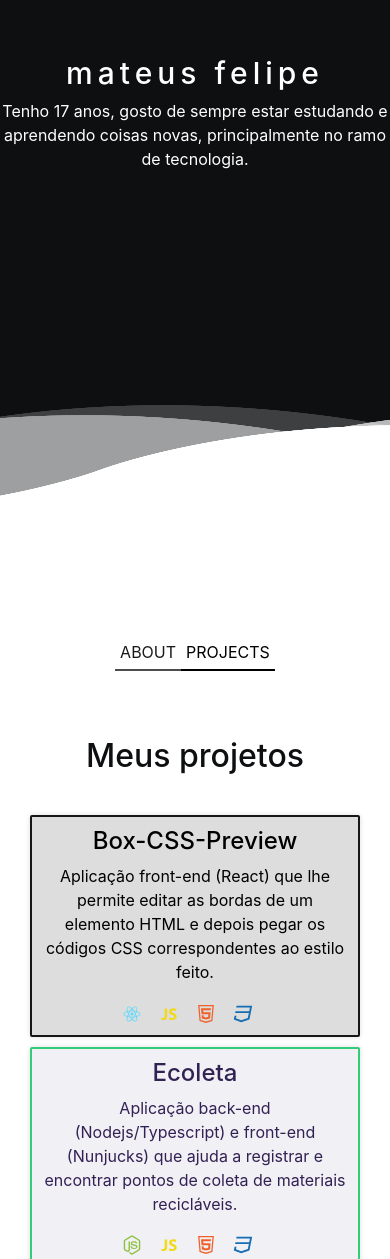
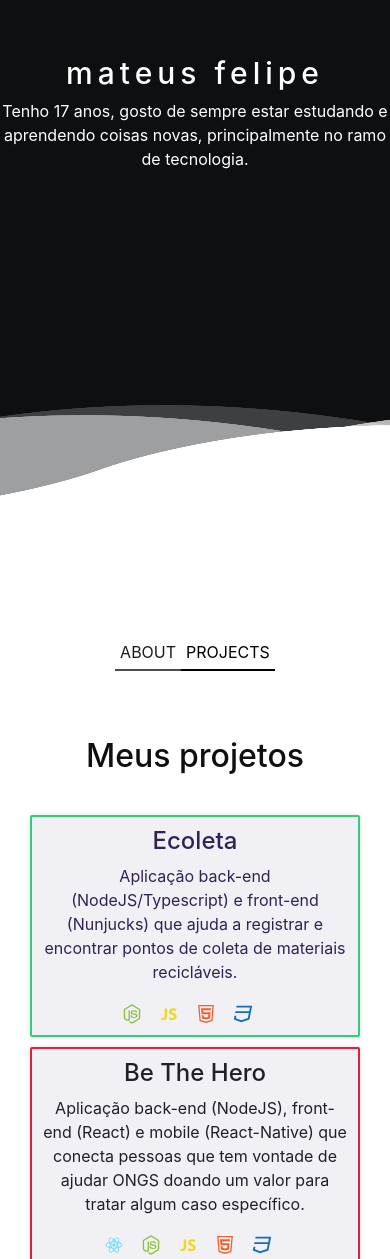
Before and after one commit to mateusfg7/portifolio, a React (Create React App) app: page /projects in a window 390 px wide. Shown: the part 309-1568 px from the top of the page. Built offline with nearby package versions, Linux system fonts and the light colour scheme.

Commit message:
'Be-The-Hero' project add

```diff
--- a/src/pages/Projects/index.js
+++ b/src/pages/Projects/index.js
@@ -20,6 +20,37 @@ export default function Projects() {
       <Menu />
       <h2 id="projects">Meus projetos</h2>
       <div className="projects">
+
+        <Link to="/projects/ecoleta#ecoleta" className="project-link ecoleta">
+          <h4>Ecoleta</h4>
+          <p>
+            Aplicação back-end (NodeJS/Typescript) e front-end (Nunjucks)
+            que ajuda a registrar e encontrar pontos de coleta
+            de materiais recicláveis.
+          </p>
+          <span className="technologies">
+            <IoLogoNodejs className="icon node" />
+            <DiJavascript1 className="icon js" />
+            <AiOutlineHtml5 className="icon html" />
+            <RiCss3Line className="icon css" />
+          </span>
+        </Link>
+
+        <Link to="/projects/be-the-hero#be-the-herp" className="project-link be-the-hero">
+          <h4>Be The Hero</h4>
+          <p>
+            Aplicação back-end (NodeJS), front-end (React) e mobile (React-Native)
+            que conecta pessoas que tem vontade de ajudar ONGS doando
+            um valor para tratar algum caso específico.
+          </p>
+          <span className="technologies">
+            <DiReact className="icon react" />
+            <IoLogoNodejs className="icon node" />
+            <DiJavascript1 className="icon js" />
+            <AiOutlineHtml5 className="icon html" />
+            <RiCss3Line className="icon css" />
+          </span>
+        </Link>
         <Link
           to="/projects/box-css-preview#box-css-preview"
           className="project-link box-css-preview"
@@ -37,21 +68,6 @@ export default function Projects() {
             <RiCss3Line className="icon css" />
           </span>
         </Link>
-
-        <Link to="/projects/ecoleta#ecoleta" className="project-link ecoleta">
-          <h4>Ecoleta</h4>
-          <p>
-            Aplicação back-end (Nodejs/Typescript) e front-end (Nunjucks)
-            que ajuda a registrar e encontrar pontos de coleta
-            de materiais recicláveis.
-          </p>
-          <span className="technologies">
-            <IoLogoNodejs className="icon node" />
-            <DiJavascript1 className="icon js" />
-            <AiOutlineHtml5 className="icon html" />
-            <RiCss3Line className="icon css" />
-          </span>
-        </Link>
       </div>
     </div>
   );
--- a/src/pages/Projects/style.css
+++ b/src/pages/Projects/style.css
@@ -38,7 +38,7 @@ div.projects .project-link span.technologies .icon {
 }
 
 div.projects .project-link.box-css-preview:hover {
-  background-color: #dddddd;
+  background-color: #e6e6e6;
   border-left-color: #171717;
 }
 div.projects .project-link.box-css-preview:active {
@@ -55,6 +55,16 @@ div.projects .project-link.ecoleta:active {
   background-color: #f0f0f5;
   border-left-color: #34cb79;
   color: #322153;
+}
+div.projects .project-link.be-the-hero:hover {
+  background-color: #f0f0f5;
+  border-left-color: #de2041;
+  color: #1f2127;
+}
+div.projects .project-link.be-the-hero:active {
+  background-color: #f0f0f5;
+  border-left-color: #de2041;
+  color: #1f2127;
 }
 
 div.projects .project-link:hover span.technologies .react {
@@ -82,13 +92,19 @@ div.projects .project-link:hover span.technologies .js {
     border: 2px solid black;
   }
   div.projects .project-link.box-css-preview {
-    background-color: #dddddd;
+    background-color: #e6e6e6;
     border-color: #171717;
+    color: #171717;
   }
   div.projects .project-link.ecoleta {
     background-color: #f0f0f5;
     border-color: #34cb79;
     color: #322153;
+  }
+  div.projects .project-link.be-the-hero {
+    background-color: #f0f0f5;
+    border-color: #de2041;
+    color: #1f2127;
   }
 
   div.projects .project-link span.technologies .react {
```
